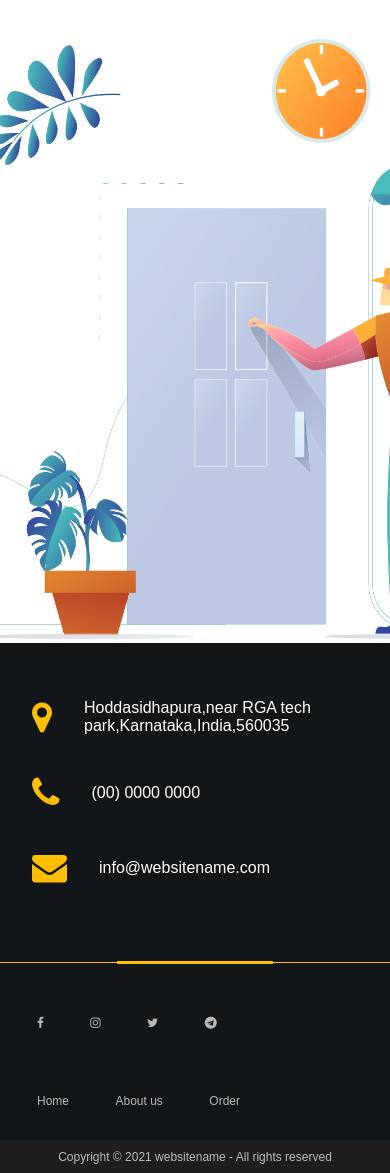
After one commit to laxman-gupta1006/couriermanagementsystem, a Django app: page / in a window 390 px wide; the page is wider, and only the part inside the window is pictured. The commit adds this page. Shown: the part 335-1508 px from the top of that part. Run offline with Django 4.2, Linux system fonts and the light colour scheme.

Commit message:
Updated some projects

```diff
--- a/couriermanagement/couriermanagement/urls.py
+++ b/couriermanagement/couriermanagement/urls.py
@@ -19,6 +19,7 @@ from courierservice import views
 
 urlpatterns = [
     path('admin/', admin.site.urls),
-    path('home/',views.home),
+    path('',views.home),
     path('login/',views.login),
+    path('aboutus/',views.aboutus),
 ]
--- /dev/null
+++ b/couriermanagement/courierservice/static/css/footer.css
@@ -0,0 +1,164 @@
+*, *:after, *:before {
+    -webkit-box-sizing: border-box;
+    -moz-box-sizing: border-box;
+    box-sizing: border-box;
+    }
+    body{
+    margin:0;
+    overflow-x:hidden !important;
+    box-sizing:border-box;
+    font-family: 'Source Sans Pro', sans-serif;
+    }
+
+
+    a{
+    text-decoration:none;
+    outline:none !important;
+    color:#fff;
+    }
+
+    .border-shape {
+    background: #ffbe00 none repeat scroll 0 0;
+    color: #fff;
+    display: block;
+    height: 3px;
+    left: 0;
+    margin: 20px auto;
+    position: relative;
+    right: 0;
+    text-align: center;
+    top: 0;
+    width: 80px;
+    }
+
+    .border-shape::before {
+    background: #ffbe00 none repeat scroll 0 0;
+    bottom: 0;
+    content: "";
+    height: 1px;
+    left: 80px;
+    margin: 0 auto;
+    position: absolute;
+    text-align: center;
+    top: 1px;
+    width: 100px;
+    }
+
+    .border-shape::after {
+    background: #ffbe00 none repeat scroll 0 0;
+    bottom: 0;
+    content: "";
+    height: 1px;
+    margin: 0 auto;
+    position: absolute;
+    right: 80px;
+    text-align: center;
+    top: 1px;
+    width: 100px;
+    }
+
+
+
+
+
+
+
+
+
+
+
+    /*FOOTER*/
+    footer{
+    width:100%;
+    background-color:#121619;
+    color:#fff;
+    }
+
+    .top_header{
+    padding:2rem;
+    display:flex;
+    align-items:center;
+    justify-content:center;
+    position:relative;
+    }
+
+    .top_header section{
+    display:flex;
+    align-items:center;
+    justify-content:center;
+    width:100%;
+    }
+
+    .top_header span{
+    padding:0 1rem;
+    }
+
+    .top_header .fa{
+    color:#ffbe00;
+    font-size:35px;
+    }
+
+    footer .border-shape {
+    width: 40%;
+    }
+
+    footer .border-shape::before {
+    width: 100%;
+    left:120px;
+    }
+
+    footer .border-shape::after {
+    width: 100%;
+    right:120px;
+    }
+
+    footer .bottom_content section{
+    padding:1.5rem 2rem;
+    display:flex;
+    align-items:center;
+    justify-content:Center;
+    }
+
+    .bottom_content a{
+    margin:0 20px;
+    color:rgba(255,255,255,0.7);
+    transition:0.5s;
+    }
+
+    .bottom_content a:hover{
+    color:rgba(255,255,255,1);
+    }
+
+
+    .copyright{
+    padding:0.8em 0;
+    background-color:#1e1e1e;
+    text-align:center;
+    color:rgba(255,255,255,0.7);
+    font-size:12px;
+    }
+
+
+
+    @media (max-width:820px){
+    .top_header{
+    padding:1rem;
+    display:block;
+    }
+
+    .top_header section{
+    margin:40px 0;
+    align-items:left;
+    justify-content:left;
+    }
+    footer .bottom_content section{
+    padding:1rem;
+    display:block;
+    }
+    footer .bottom_content section a{
+    padding:1rem;
+    font-size:12px;
+    margin:0 5px;
+    display:inline-block;
+    }
+    }
--- /dev/null
+++ b/couriermanagement/courierservice/static/css/home.css
@@ -0,0 +1,12 @@
+#front_image{
+    width: auto;
+    height: 600px;
+    margin-top: 10px;
+}
+#pagecontent{
+    display: flex;
+    justify-content: center;
+    align-items: center;
+    flex-direction: column;
+    box-shadow: 5px 5px 10px black ;
+}
--- a/couriermanagement/courierservice/templates/Home.html
+++ b/couriermanagement/courierservice/templates/Home.html
@@ -10,6 +10,8 @@
 <meta name="viewport" content="width=device-width, initial-scale=1">
 <link rel="stylesheet" href="https://cdnjs.cloudflare.com/ajax/libs/font-awesome/4.7.0/css/font-awesome.min.css">
 <link rel="stylesheet" href="{% static 'css/navbar.css' %}">
+<link rel="stylesheet" href="{% static 'css/home.css' %}">
+<link rel="stylesheet" href="{% static 'css/footer.css' %}">
 <link rel="preconnect" href="https://fonts.googleapis.com">
 <link rel="preconnect" href="https://fonts.gstatic.com" crossorigin>
 <link href="https://fonts.googleapis.com/css2?family=Roboto+Condensed:wght@300;400&display=swap" rel="stylesheet">
@@ -17,6 +19,12 @@
 </head>
 <body>
     {% include "navbar.html" %}
-    <h1>Hello friends</h1>
+    <div id="pagecontent">
+        <div>
+            <p>Fastest courier Service</p>
+        <img src={% static "images/bitmap.png" %} id="front_image">
+        </div>
+        </div>
+    {% include "footer.html" %}
 </body>
 </html>
--- /dev/null
+++ b/couriermanagement/courierservice/templates/footer.html
@@ -0,0 +1,38 @@
+<!--FONT AWESOME-->
+<link rel="stylesheet" href="https://cdnjs.cloudflare.com/ajax/libs/font-awesome/4.7.0/css/font-awesome.min.css">
+
+
+<!--FOOTER-->
+<footer>
+<div class="top_header">
+<section>
+<span><i class="fa fa-map-marker"></i></span>
+<span>Hoddasidhapura,near RGA tech park,Karnataka,India,560035</span>
+</section>
+<section>
+<span><i class="fa fa-phone"></i></span>
+<span>(00) 0000 0000</span>
+</section>
+<section>
+<span><i class="fa fa-envelope"></i></span>
+<span>info@websitename.com</span>
+</section>
+</div>
+<span class="border-shape"></span>
+<div class="bottom_content">
+<section>
+<a href="#"><i class="fa fa-facebook"></i></a>
+<a href="#"><i class="fa fa-instagram"></i></a>
+<a href="#"><i class="fa fa-twitter"></i></a>
+<a href="#"><i class="fa fa-telegram"></i></a>
+</section>
+<section>
+<a href="/">Home</a>
+<a href="./about">About us</a>
+<a href="#">Order</a>
+</section>
+</div>
+<div class="copyright">
+Copyright © 2021 websitename - All rights reserved
+</div>
+</footer>
--- a/couriermanagement/courierservice/templates/navbar.html
+++ b/couriermanagement/courierservice/templates/navbar.html
@@ -15,7 +15,7 @@
 <a href="#">Page3eeLinkGoesHere</a>
 </div>
 </div>
-<a href="#" class="border_animate">ABOUT</a>
+<a href="./aboutus" class="border_animate">ABOUT</a>
 </section>
 <section id="desk_logo">
 <img src="https://i.ibb.co/mDpmR4x/logo-icon.png" alt="" id="logo">
@@ -25,6 +25,7 @@
 <a href="#" class="social_icons"><i class="fa fa-instagram"></i></a>
 <a href="#" class="social_icons"><i class="fa fa-twitter"></i></a>
 <a href="/login" class="btn1">Login</a>
+<a href="/track/" class="btn1">Track</a>
 </section>
 <a href="javascript:void(0);" style="font-size:15px;" class="icon" onclick="NavBar()">&#9776;</a>
 </div>
--- a/couriermanagement/courierservice/views.py
+++ b/couriermanagement/courierservice/views.py
@@ -5,3 +5,5 @@ def home(request):
     return render(request,'Home.html')
 def login(request):
     return render(request,'login.html')
+def aboutus(request):
+    return render(request,'Aboutus.html')
```
Also changed, not shown: couriermanagement/courierservice/static/css/aboutus.css (added, +346 -0 lines), couriermanagement/courierservice/templates/Aboutus.html (added, +56 -0 lines), couriermanagement/courierservice/static/images/bitmap.png (added), couriermanagement/db.sqlite3, 1 other file.
